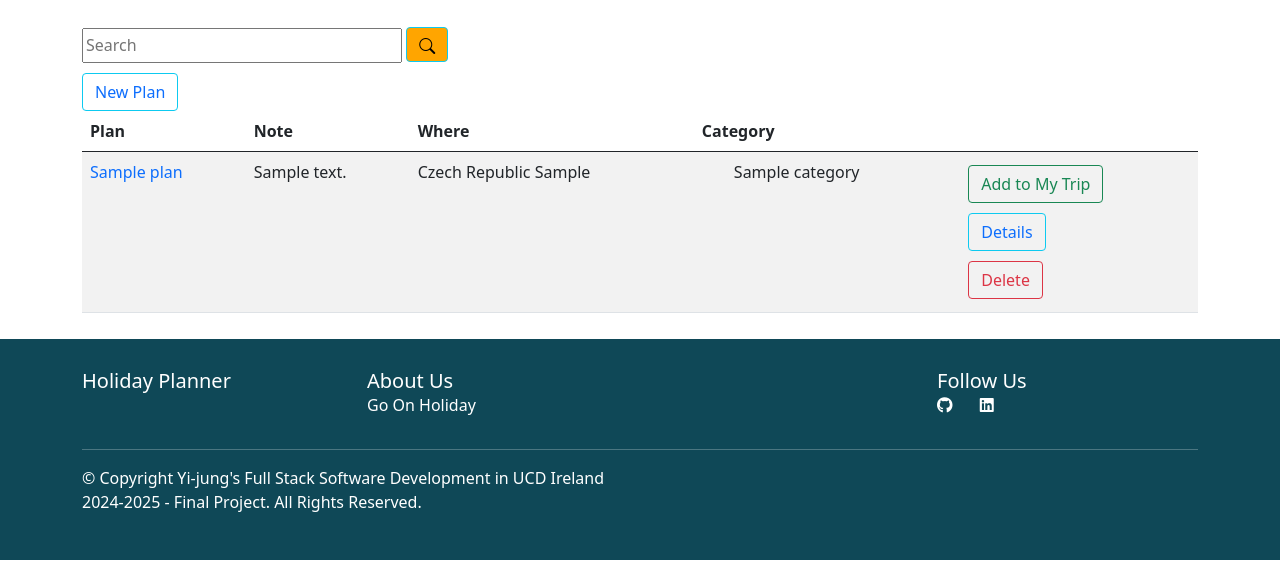
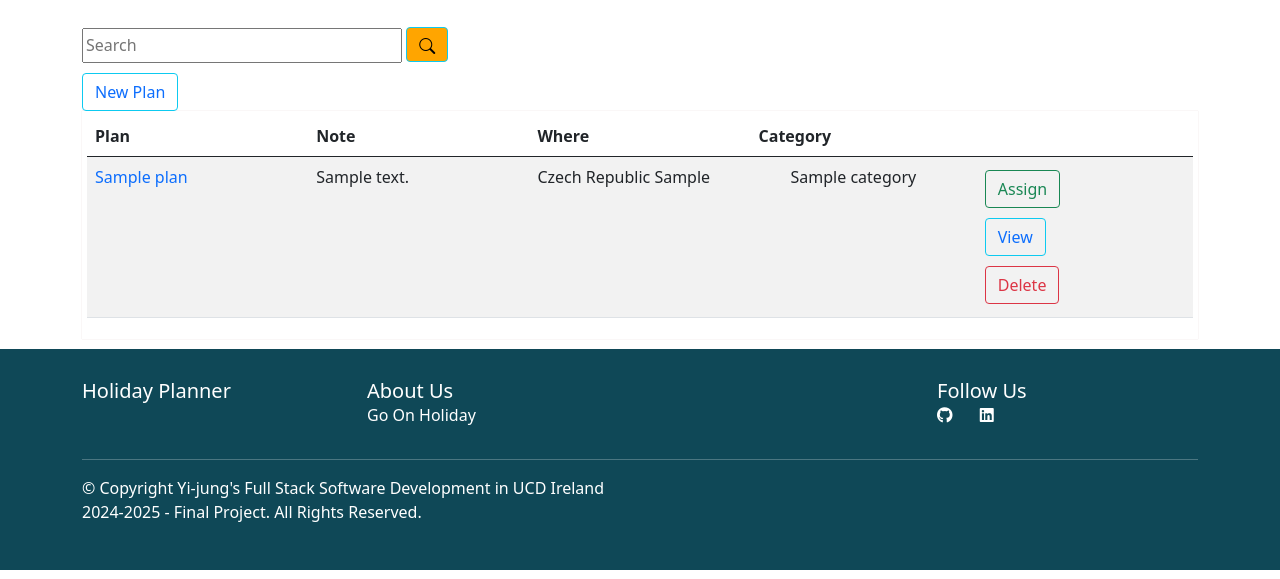
Before and after one commit to emilyichan3/holidayplanner, a Django app: a page that uses trips/templates/trips/myPlan_list.html in a window 1280 px wide. Shown: the part 53-632 px from the top of the page. Run offline with Django 4.2, Linux system fonts and the light colour scheme; a user stored in the database is signed in; tables that the repository leaves empty hold one stand-in row (values such as "Sample post"); some libraries are stand-ins or nearby versions.

Commit message:
Adjusted all tables columns

```diff
--- a/trips/static/trips/css/main.css
+++ b/trips/static/trips/css/main.css
@@ -171,6 +171,16 @@ table {
   overflow:scroll;
 }
 
+table th td {
+  white-space: nowrap;
+  text-overflow: ellipsis;
+  overflow: hidden;
+}
+
+.table {
+  table-layout: fixed;
+}
+
 .custom-gap {
   padding: 5px;
 }
@@ -224,9 +234,6 @@ ul .custom-li {
 .link_forcus {
   font-weight: bold;
 }
-.table-layout {
-  table-layout: fixed;
-}
 
 .text-limit-3 {
   display: -webkit-box;
--- a/trips/templates/trips/myPlan_list.html
+++ b/trips/templates/trips/myPlan_list.html
@@ -14,13 +14,13 @@
   New Plan
 </a>
 </button>
-  <div class="table-responsive">
+  <div class="table-container table-responsive">
     <table class="table table-striped table-hover">
       <thead>
         <tr>
           <th scope="col">Plan</th>
-          <th scope="col">Note</th>
-          <th scope="col">Where</th>
+          <th scope="col" class="d-none d-md-table-cell">Note</th>
+          <th scope="col" class="d-none d-lg-table-cell">Where</th>
           <th scope="col">Category</th>
           <th scope="col"></th>
         </tr>
@@ -35,8 +35,8 @@
                 {{ plan.plan_name }}
               {% endif %}
             </td>
-            <td>{{ plan.note }}</td>
-            <td>
+            <td class="d-none d-md-table-cell">{{ plan.note }}</td>
+            <td class="d-none d-lg-table-cell">
               {% if plan.country %}
                 {{ plan.country.name }} {{ plan.city }}
               {% else %}
@@ -56,7 +56,7 @@
                   class="btn btn-outline-success"
                   href="{% url 'trips-myPlan-Search' pk=plan.id %}"
                 >
-                  Add to My Trip
+                  Assign
                 </a>
               </div>
             </div>
@@ -65,7 +65,7 @@
                 <a
                   href="{% url 'trips-myPlan-update' pk=plan.id %}"
                 >
-                  Details
+                  View
                 </a>
               </button>
               </div>
--- a/trips/templates/trips/myTrip_schedule_list.html
+++ b/trips/templates/trips/myTrip_schedule_list.html
@@ -60,7 +60,7 @@
               <a
                 href="{% url 'trips-mySchedule-by-myTrip-update' trip_id=schedule.trip.id pk=schedule.id%}"
               >
-                Details
+                View
               </a>
             </button>
             </div>
```
Also changed, not shown: trips/templates/trips/myPlan_trip_seach.html (+8 -11 lines), trips/templates/trips/myTrip_schedule_seach.html (+6 -7 lines), 1 other file.
